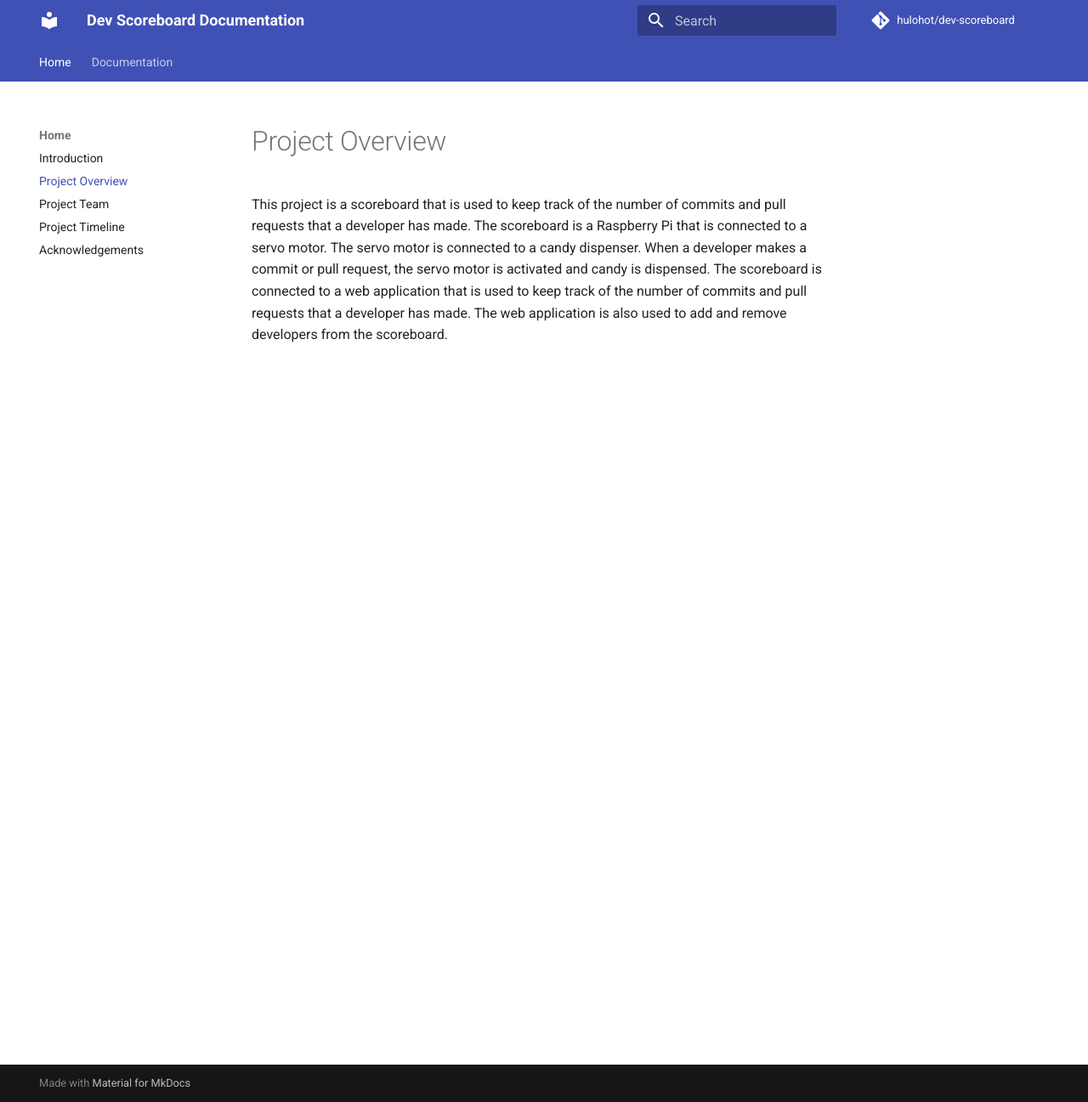
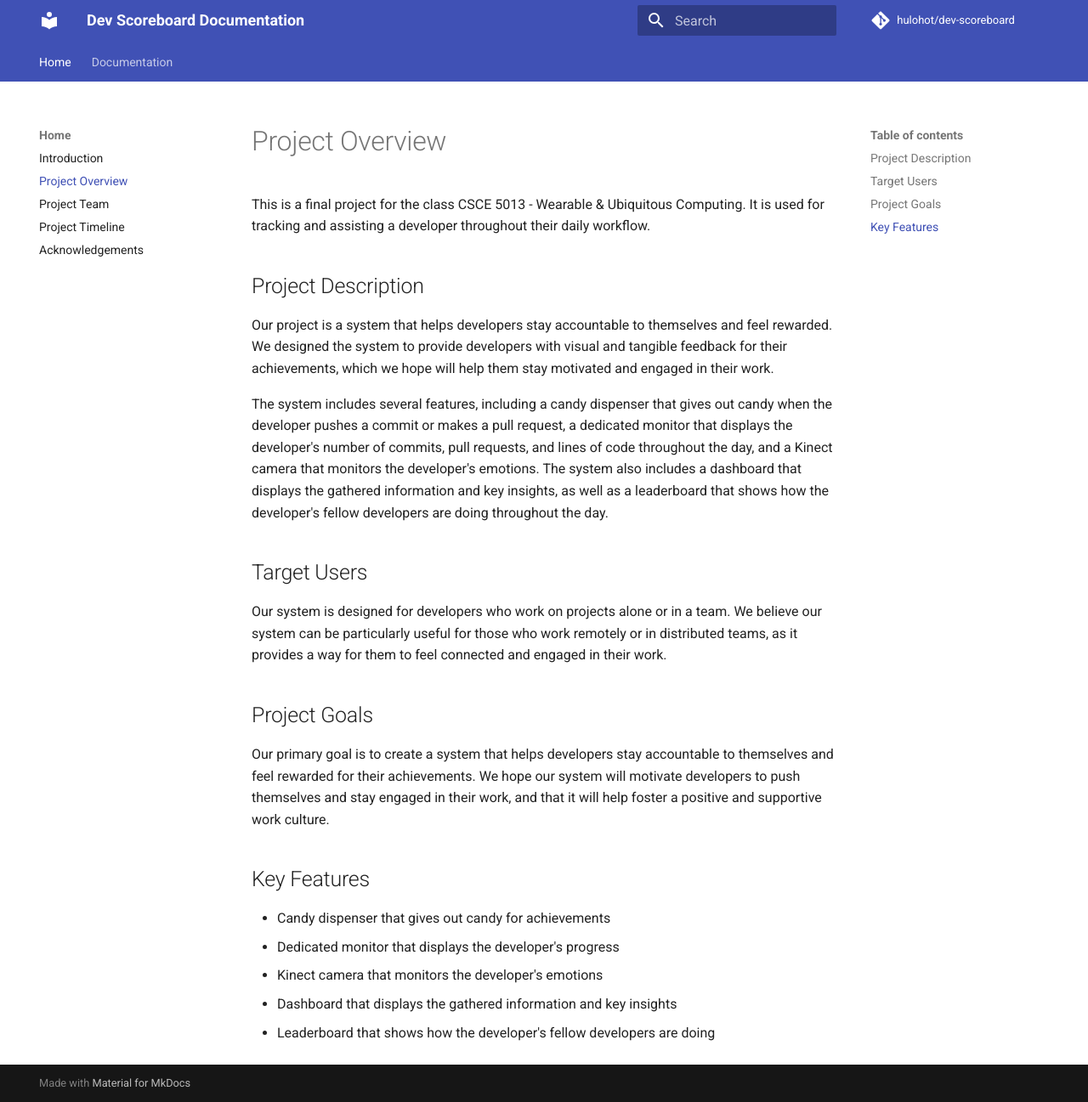
Before and after one commit to hulohot/dev-scoreboard, an MkDocs documentation site: the page built from docs/home/project_overview.md, in a window 1280 px wide and 1297 px high. Shown: the whole window at 85% size. Built offline with MkDocs 1.6.1 and Material for MkDocs 9.7.7, drawn with Linux system fonts in a browser that asks for light colours; comment, search, counter and statistics services are not loaded.

Commit message:
Add Documentation, Requirements, and Deployment instructions, update Project Overview and Index, and include Sitemap.xml.gz

```diff
--- a/docs/home/project_overview.md
+++ b/docs/home/project_overview.md
@@ -1,3 +1,25 @@
 # Project Overview
 
-This project is a scoreboard that is used to keep track of the number of commits and pull requests that a developer has made. The scoreboard is a Raspberry Pi that is connected to a servo motor. The servo motor is connected to a candy dispenser. When a developer makes a commit or pull request, the servo motor is activated and candy is dispensed. The scoreboard is connected to a web application that is used to keep track of the number of commits and pull requests that a developer has made. The web application is also used to add and remove developers from the scoreboard.
+This is a final project for the class CSCE 5013 - Wearable & Ubiquitous Computing. It is used for tracking and assisting a developer throughout their daily workflow.
+
+## Project Description
+
+Our project is a system that helps developers stay accountable to themselves and feel rewarded. We designed the system to provide developers with visual and tangible feedback for their achievements, which we hope will help them stay motivated and engaged in their work.
+
+The system includes several features, including a candy dispenser that gives out candy when the developer pushes a commit or makes a pull request, a dedicated monitor that displays the developer's number of commits, pull requests, and lines of code throughout the day, and a Kinect camera that monitors the developer's emotions. The system also includes a dashboard that displays the gathered information and key insights, as well as a leaderboard that shows how the developer's fellow developers are doing throughout the day.
+
+## Target Users
+
+Our system is designed for developers who work on projects alone or in a team. We believe our system can be particularly useful for those who work remotely or in distributed teams, as it provides a way for them to feel connected and engaged in their work.
+
+## Project Goals
+
+Our primary goal is to create a system that helps developers stay accountable to themselves and feel rewarded for their achievements. We hope our system will motivate developers to push themselves and stay engaged in their work, and that it will help foster a positive and supportive work culture.
+
+## Key Features
+
+- Candy dispenser that gives out candy for achievements
+- Dedicated monitor that displays the developer's progress
+- Kinect camera that monitors the developer's emotions
+- Dashboard that displays the gathered information and key insights
+- Leaderboard that shows how the developer's fellow developers are doing
```
Also changed, not shown: README.md (+6 -0 lines), docs/README.md (added, +28 -0 lines), docs/index.md (+7 -6 lines), 1 other file.
